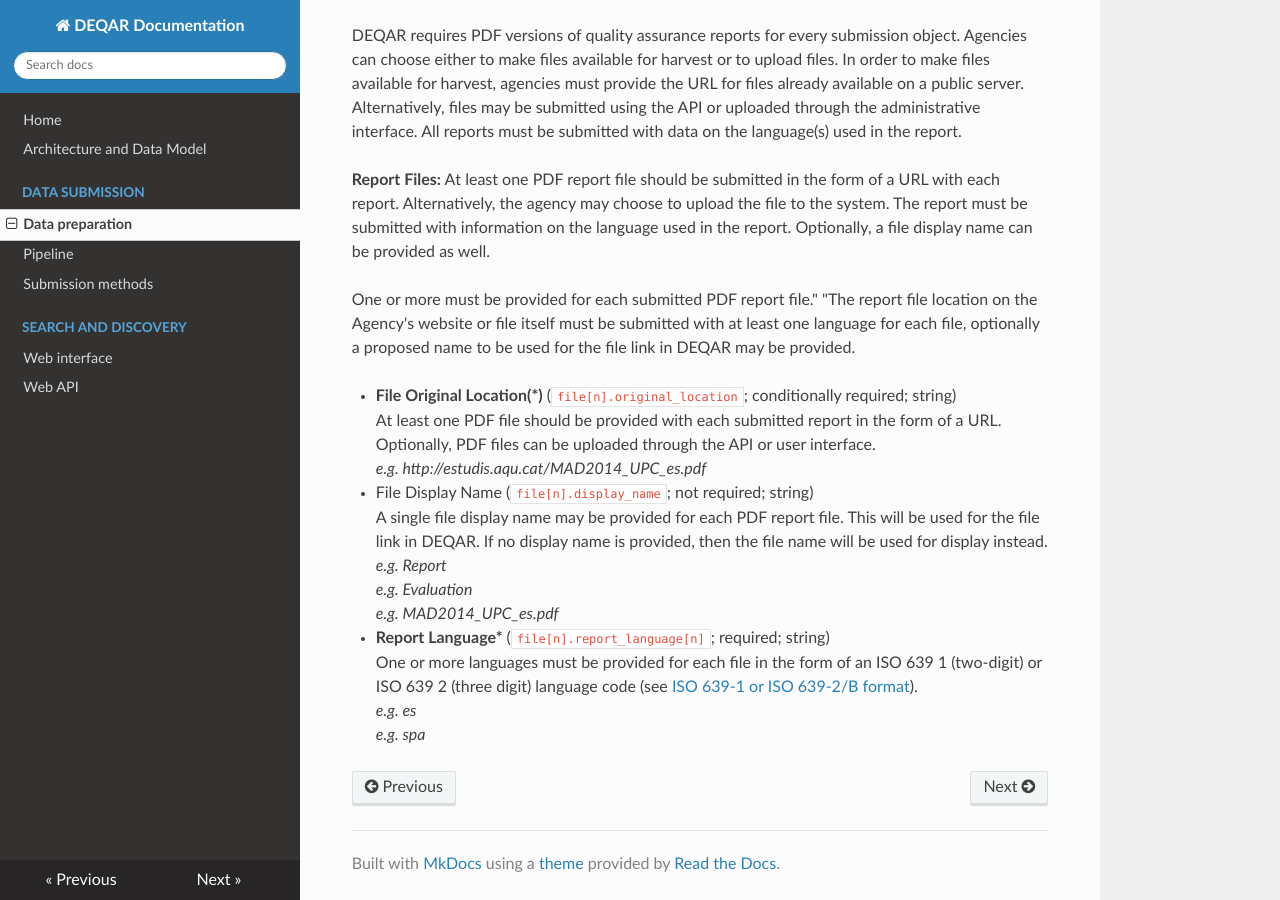
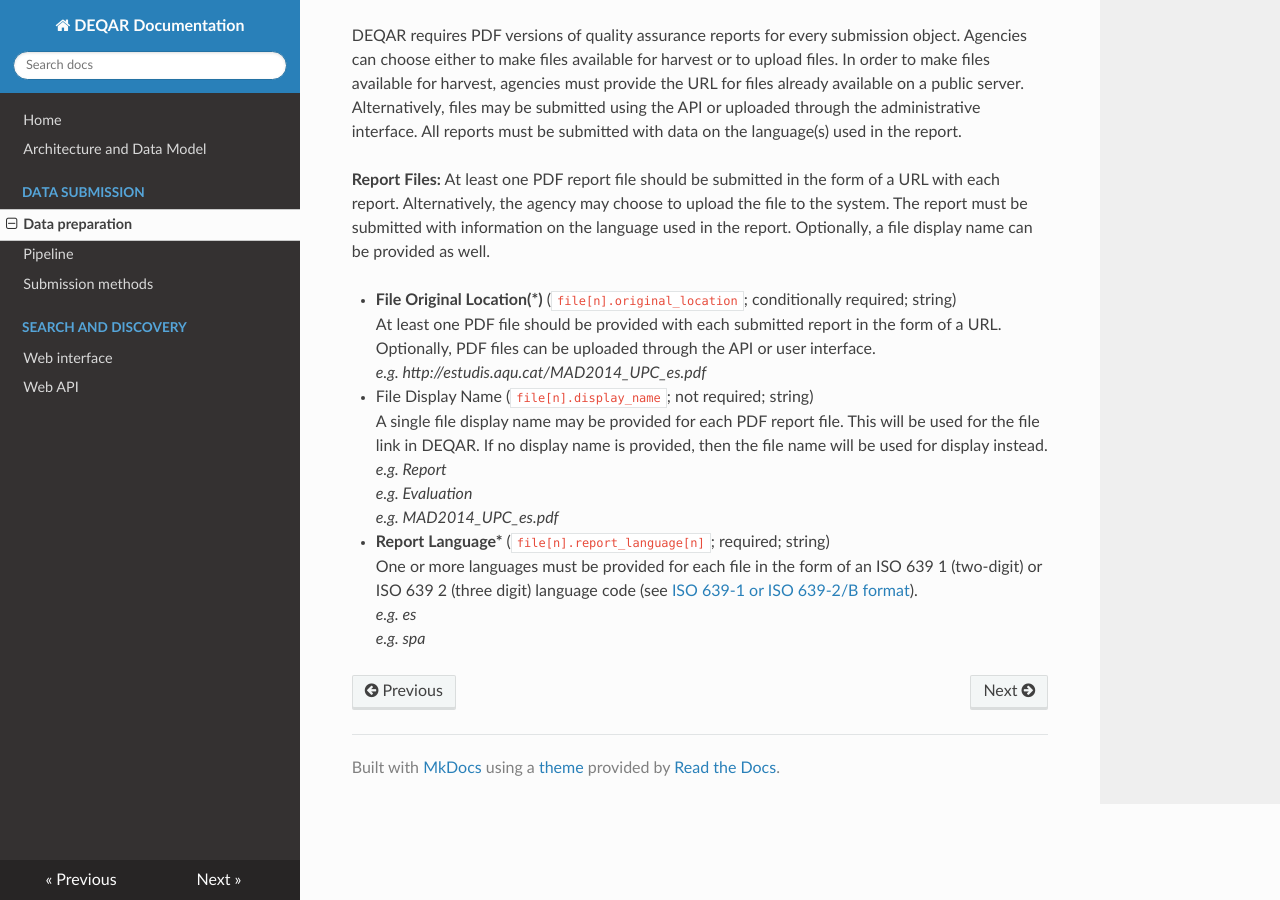
Before and after one commit to EQAR/deqar-docs, an MkDocs documentation site: the page built from docs/submission_object_fields.md, in a window 1280 px wide and 900 px high, scrolled down 8974 px. Built offline with MkDocs 1.6.1, drawn with Linux system fonts in a browser that asks for light colours; nearby versions of some CDN libraries; old or Windows-style settings are respelled for this version of MkDocs.

Commit message:
Update submission_object_fields.md

```diff
--- a/docs/submission_object_fields.md
+++ b/docs/submission_object_fields.md
@@ -234,8 +234,6 @@ DEQAR requires PDF versions of quality assurance reports for every submission ob
 
 **Report Files:** At least one PDF report file should be submitted in the form of a URL with each report. Alternatively, the agency may choose to upload the file to the system. The report must be submitted with information on the language used in the report. Optionally, a file display name can be provided as well.
 
-One or more <file.report_language> must be provided for each submitted PDF report file."		"The report file location on the Agency's website or file itself must be submitted with at least one language for each file, optionally a proposed name to be used for the file link in DEQAR may be provided.
-
 - **File Original Location(\*)** (<code>file[n].original_location</code>; conditionally required; string)
 At least one PDF file should be provided with each submitted report in the form of a URL. Optionally, PDF files can be uploaded through the API or user interface.
 *e.g. http://estudis.aqu.cat/MAD2014_UPC_es.pdf*
```
